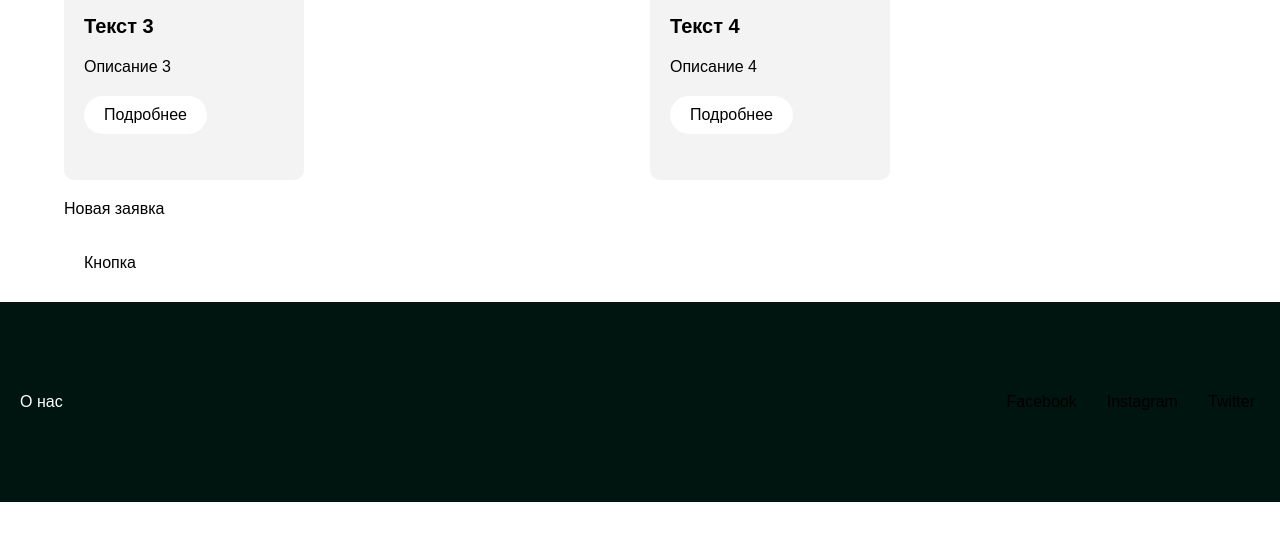
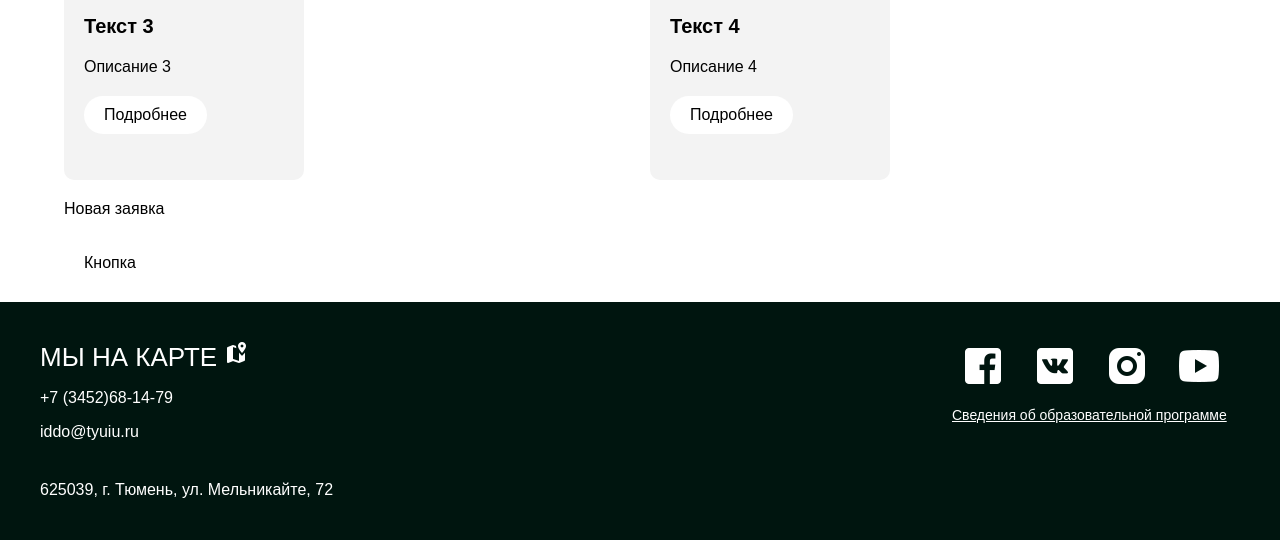
Before and after one commit to Morozko122/sait, a plain HTML site: page about.html in a window 1280 px wide. Shown: the part 2084-2624 px from the top of the page. Before the commit the page ends 2586 px from the top, so only its background shows below. Drawn offline with Linux system fonts and the light colour scheme.

Commit message:
Fixed site footer #2

```diff
--- a/about.html
+++ b/about.html
@@ -207,15 +207,26 @@
     <script src="script.js"></script>
     <!-- FOOTER -->
     <footer>
-        <div id="info">
-            <p>О нас</p>
+        <div class="left-content">
+            <div class="location">
+                <a href="#"><span>МЫ НА КАРТЕ </span><img src="./res/images/icons8-map-marker-24.png" alt="Карта"></a>
             </div>
-        <div id="social">
-            <ul>
-                <li><a href="#">Facebook</a></li>
-                <li><a href="#">Instagram</a></li>
-                <li><a href="#">Twitter</a></li>
-            </ul>
+            <p>+7 (3452)68-14-79</p>
+            <p>iddo@tyuiu.ru</p>
+            <div id="address">
+                <p>625039, г. Тюмень, ул. Мельникайте, 72</p>
+            </div>
+        </div>
+        <div class="right-content">
+            <div class="social-links">
+                <a href="#"><img src="./res/images/icons8-youtube-48.png" alt="Youtube"></a>
+                <a href="#"><img src="./res/images/icons8-instagram-48.png" alt="Instagram"></a>
+                <a href="#"><img src="./res/images/icons8-vk-com-48.png" alt="Vk"></a>
+                <a href="#"><img src="./res/images/icons8-facebook-48.png" alt="Facebook"></a>
+            </div>
+            <div class="terms">
+                <a href="#">Сведения об образовательной программе</a>
+            </div>
         </div>
     </footer>
 </body>
--- a/style.css
+++ b/style.css
@@ -230,46 +230,58 @@ body {
 }
 
 footer {
-    background-color: #00150f;
-    padding: 20px;
-    display: flex;
-    justify-content: space-between;
-    align-items: center;
-    height: 160px;
+  background-color: #00150f;
+  color: #ffffff;
+  display: flex;
+  align-items:start;
+  justify-content: space-between;
+  padding: 20px;
+  height: 200px;
+
 }
-
-#info p {
-    font-size: 16px;
-    margin: 0;
-    color: #fff;
+footer a {
+  color: #ffffff;
 }
-
-#social ul {
-    list-style: none;
-    margin: 0;
-    padding: 0;
-    display: flex;
-    justify-content: flex-end;
+.social-links a {
+    text-align: center;
+    width: 48px;
+    height: 48px;
+    float: right;
+    border: 1px solid #00150f;
+    border-radius: 12px;
+    margin: 0 10px 10px 0;
+    padding: 6px;
+    transition: 0.3s ease-out;
 }
-
-#social li {
-    margin-left: 20px;
+.social-links img {
+  filter:invert(100%);
 }
-
-#social li a {
-    font-size: 16px;
-    color: #000000;
-    text-decoration: none;
-    padding: 5px;
+.terms{
+  font-size: 14px;
 }
-
-#social li a:hover {
-    background-color: #f3f3f3;
-    border-radius: 5px;
+.social-links a:hover {
+  background: #006c4f;
+  color: #00150f;
+  transition: 0.3ms;
 }
-
-
-
+.left-content{
+  margin-top: 20px;
+  margin-left: 20px;
+}
+.right-content{
+  margin-top: 13px;
+  margin-right: 20px;
+}
+.left-content a{
+  text-decoration: none;
+  font-size: 26px;
+}
+.left-content img{
+  filter:invert(100%);
+}
+.left-content #address{
+  margin-top: 40px;
+}
 #news,
 #education,
 #digital {
```
Also changed, not shown: res/images/icons8-facebook-48.png (added), res/images/icons8-instagram-48.png (added), res/images/icons8-map-marker-24.png (added), res/images/icons8-vk-com-48.png (added), res/images/icons8-youtube-48.png (added). Lines whose indentation alone changed are shown as unchanged.
